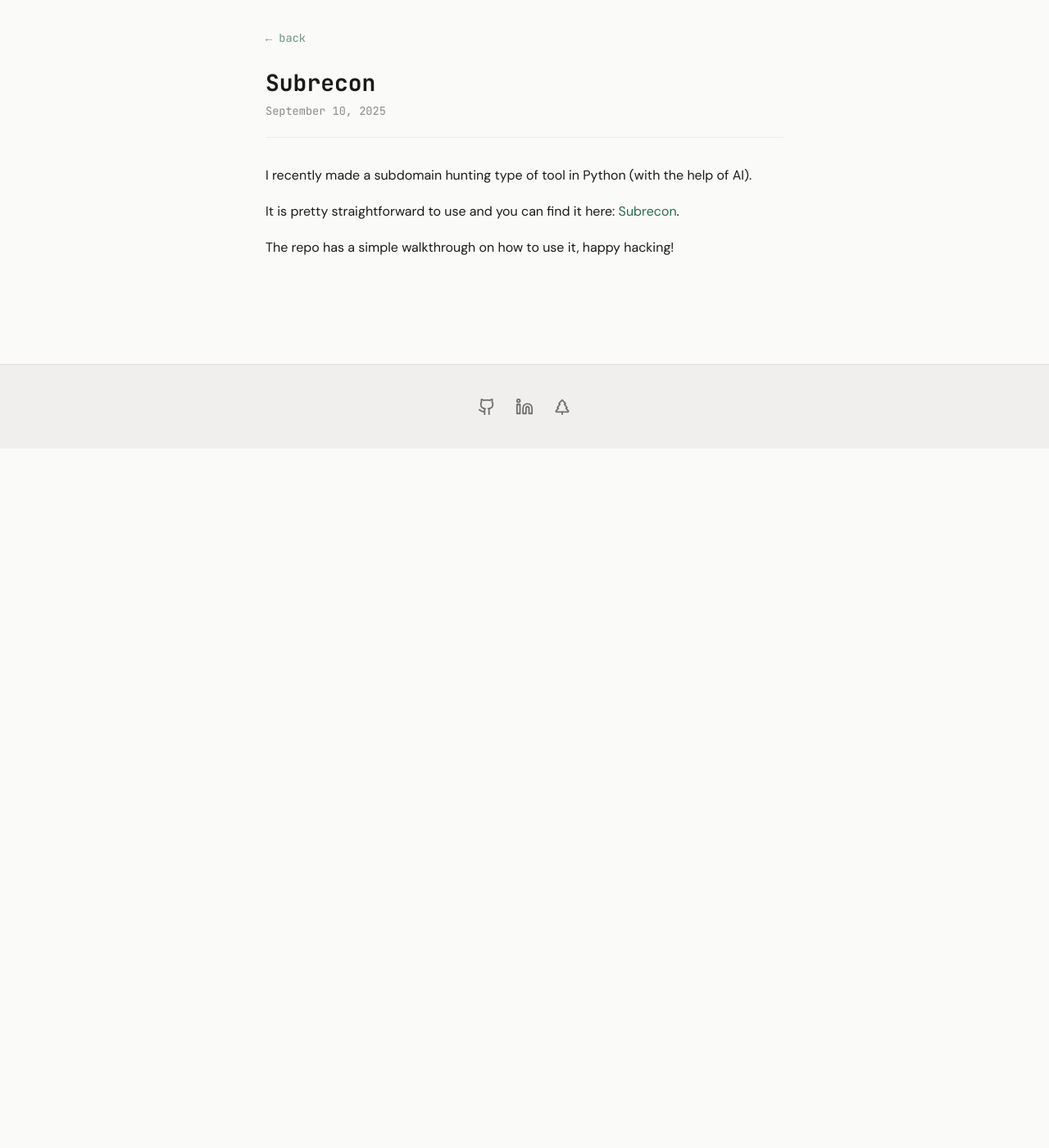
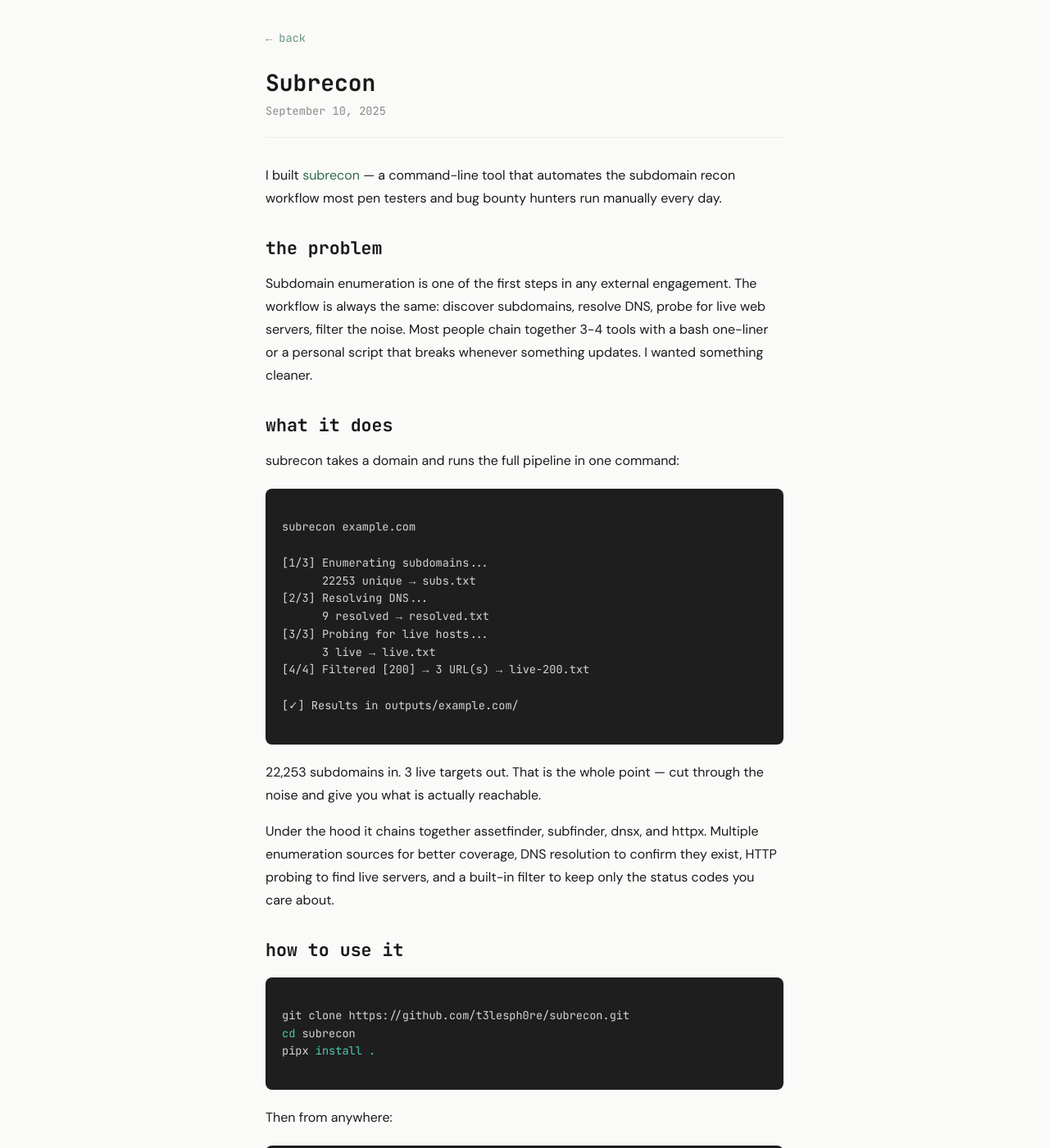
Before and after one commit to t3lesph0re/t3lesph0re.github.io, a Jekyll site: the page built from _posts/2025-09-10-subrecon.md, in a window 1280 px wide and 1400 px high. Shown: the whole window at 82% size. Built offline with Jekyll 4.4.1, drawn with Linux system fonts in a browser that asks for light colours; some of the changed text lies outside the part shown.

Commit message:
update subrecon post

````diff
--- a/_posts/2025-09-10-subrecon.md
+++ b/_posts/2025-09-10-subrecon.md
@@ -3,9 +3,54 @@ layout: post
 title: "Subrecon"
 ---
 
-I recently made a subdomain hunting type of tool in Python (with the help of AI).
+I built [subrecon](https://github.com/t3lesph0re/subrecon) — a command-line tool that automates the subdomain recon workflow most pen testers and bug bounty hunters run manually every day.
 
-It is pretty straightforward to use and you can find it here:
- [Subrecon](https://github.com/t3lesph0re/subrecon).
+## the problem
 
-The repo has a simple walkthrough on how to use it, happy hacking!
+Subdomain enumeration is one of the first steps in any external engagement. The workflow is always the same: discover subdomains, resolve DNS, probe for live web servers, filter the noise. Most people chain together 3-4 tools with a bash one-liner or a personal script that breaks whenever something updates. I wanted something cleaner.
+
+## what it does
+
+subrecon takes a domain and runs the full pipeline in one command:
+```
+subrecon example.com
+
+[1/3] Enumerating subdomains...
+      22253 unique → subs.txt
+[2/3] Resolving DNS...
+      9 resolved → resolved.txt
+[3/3] Probing for live hosts...
+      3 live → live.txt
+[4/4] Filtered [200] → 3 URL(s) → live-200.txt
+
+[✓] Results in outputs/example.com/
+```
+
+22,253 subdomains in. 3 live targets out. That is the whole point — cut through the noise and give you what is actually reachable.
+
+Under the hood it chains together assetfinder, subfinder, dnsx, and httpx. Multiple enumeration sources for better coverage, DNS resolution to confirm they exist, HTTP probing to find live servers, and a built-in filter to keep only the status codes you care about.
+
+## how to use it
+```bash
+git clone https://github.com/t3lesph0re/subrecon.git
+cd subrecon
+pipx install .
+```
+
+Then from anywhere:
+```bash
+subrecon target.com                  # basic run
+subrecon target.com -v               # verbose
+subrecon target.com -s 200,301,403   # keep multiple status codes
+subrecon clean outputs/target.com    # cleanup
+```
+
+Full setup instructions and required dependencies are in the [README](https://github.com/t3lesph0re/subrecon).
+
+## why build it
+
+I got tired of copy-pasting the same chain of commands at the start of every engagement. This also gave me a reason to learn how to structure a Python tool properly — pip-installable with a real CLI entry point instead of loose scripts.
+
+Yes, AI helped me build it. I am not going to pretend otherwise. But every line was reviewed, tested against real targets, and refined based on what actually works in the field. The tool does what I need it to do, and if it helps someone else move faster during recon, even better.
+
+Check it out: [github.com/t3lesph0re/subrecon](https://github.com/t3lesph0re/subrecon)
````
